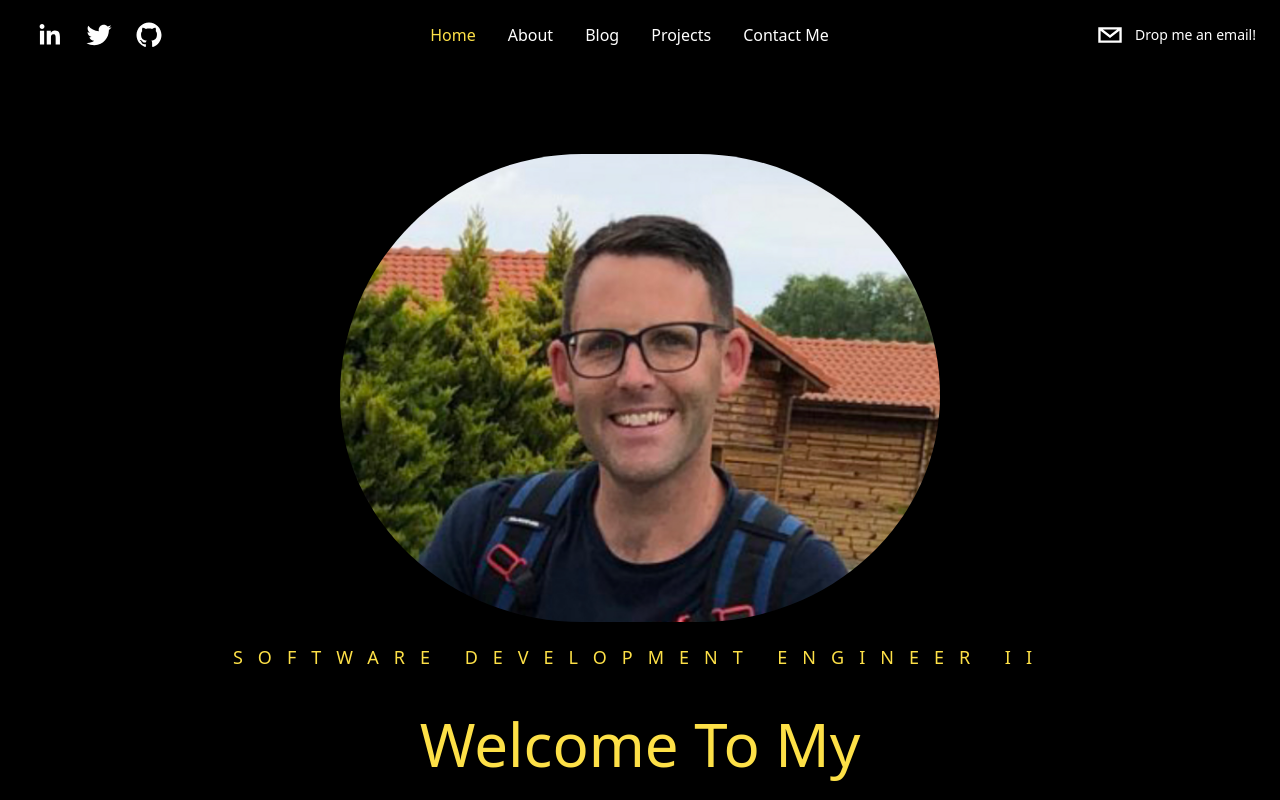
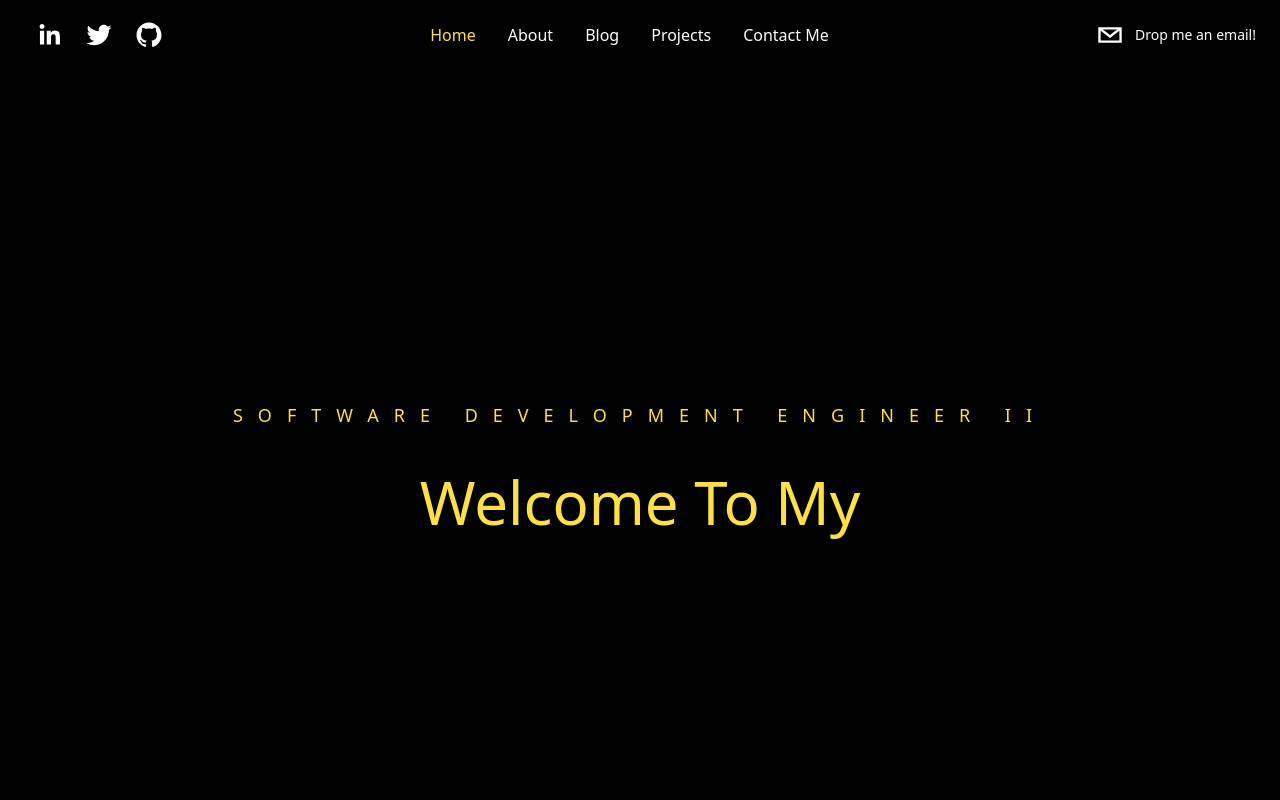
Before and after one commit to AndyMarriottCoder/MyPortfolio, a Next.js app: page / in a window 1280 px wide. Shown: the top 800 px of the page. Built offline with nearby package versions, Linux system fonts and the light colour scheme.

Commit message:
Another test

```diff
--- a/components/Intro.tsx
+++ b/components/Intro.tsx
@@ -1,7 +1,7 @@
 import React from 'react'
 import Link from 'next/link';
 import { useTypewriter } from 'react-simple-typewriter';
-import Image from '../images/myPhoto'
+// import Image from '../images/myPhoto'
 
 type Props = {}
 
@@ -19,7 +19,7 @@ export default function Intro({}: Props) {
   return (
     <div className="bg-black text-yellow-300 h-screen flex flex-col items-center justify-center text-center overflow-hidden">
     {/* <div className="rounded-full pb-4"> */}
-      <Image />
+      {/* <Image /> */}
     {/* </div> */}
     {/* <Image className="rounded-full pb-4" src={profilePic} alt="Profile Picture" width={600} height={600}/> */}
     <h2 className="animate-bounce text-lg uppercase text-yellow-300 pb-6 pt-6 tracking-[15px]">
```
